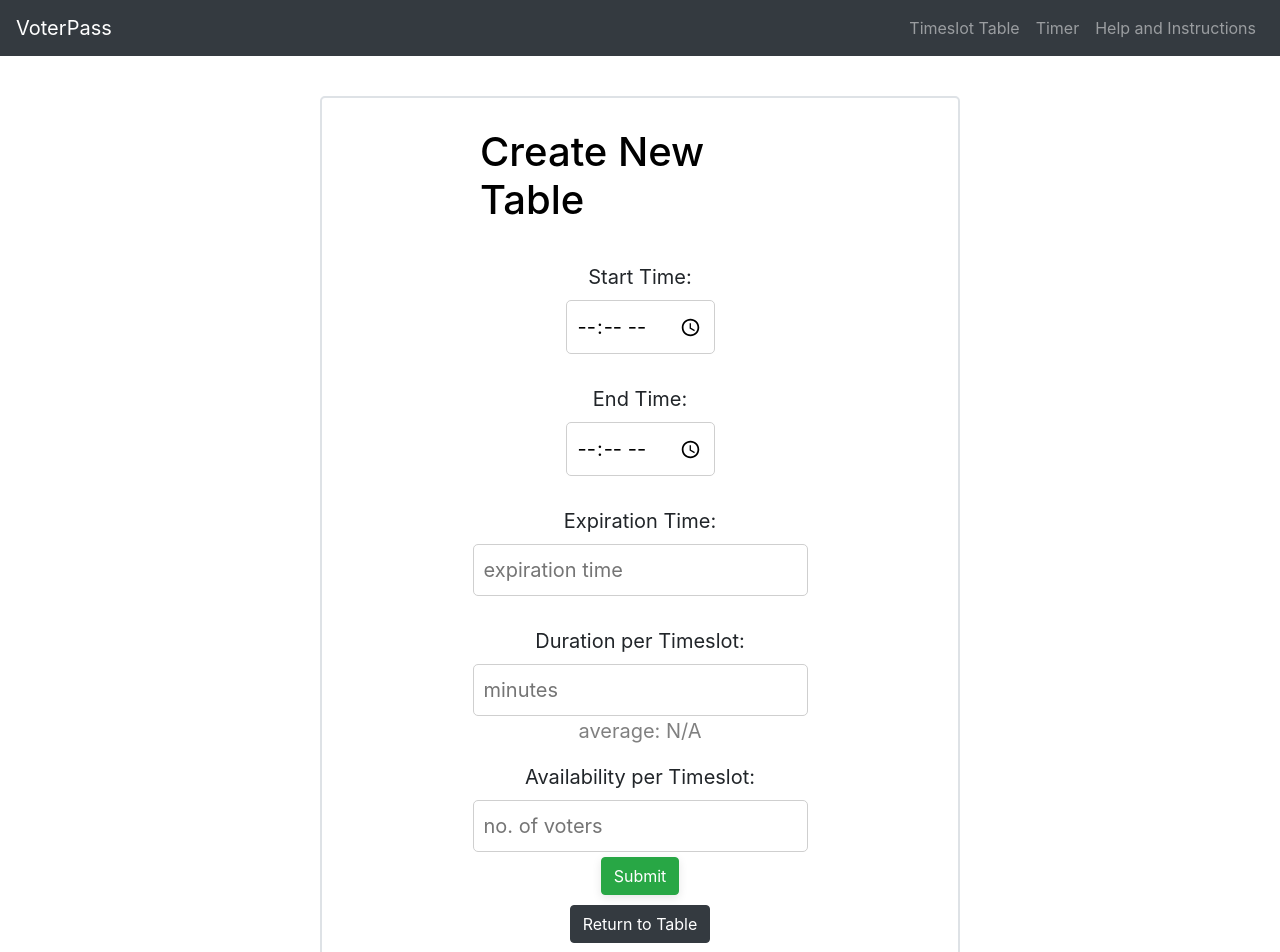
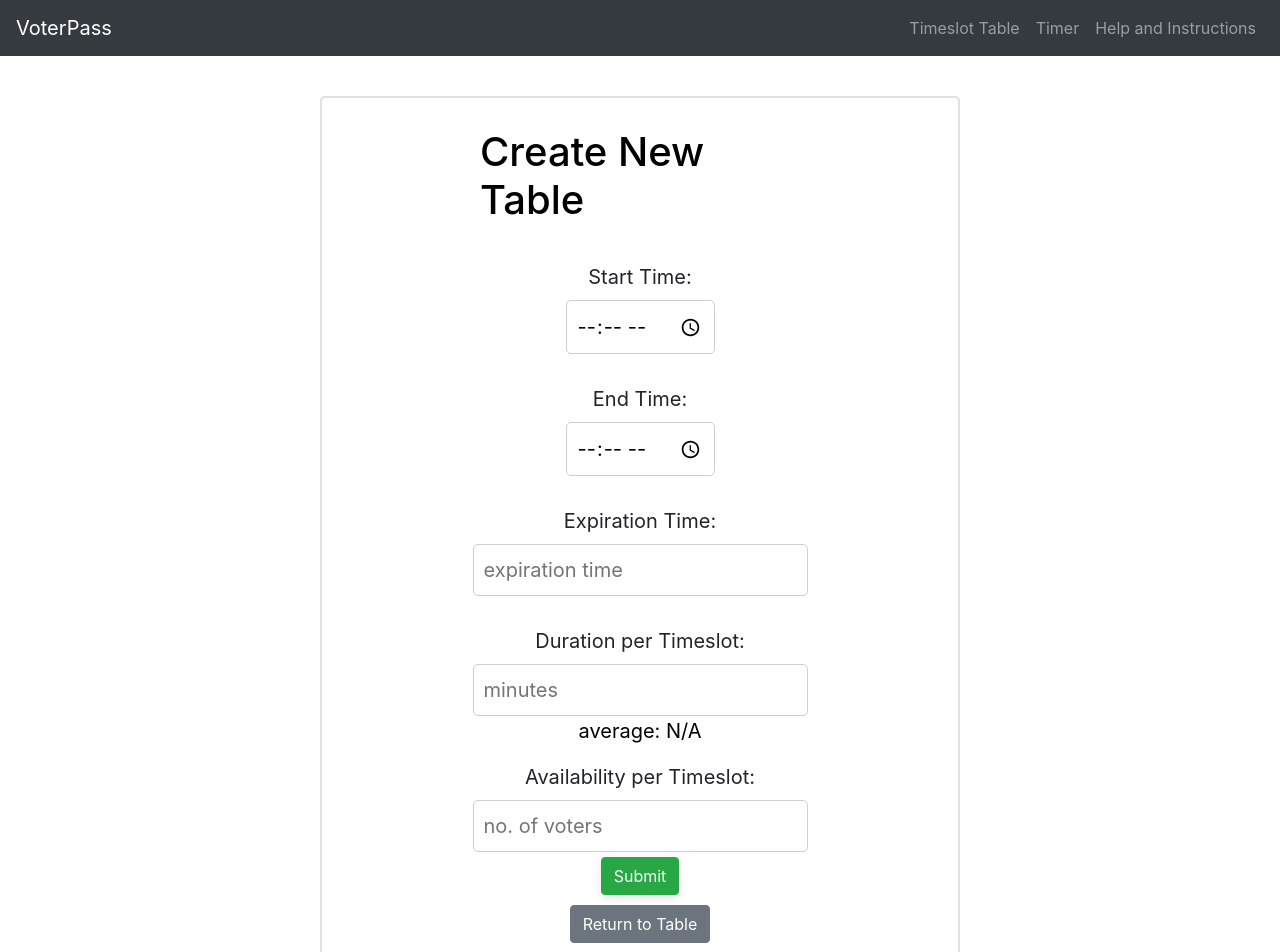
Before and after one commit to CEN-Team-Four/VoterPass, a React (Create React App) app in the folder voter-pass/: page /new-time-table in a window 1280 px wide. Shown: the top 952 px of the page. Built offline with nearby package versions, Linux system fonts and the light colour scheme.

Commit message:
Proofread and change color of buttons

```diff
--- a/voter-pass/src/components/NewQR/index.js
+++ b/voter-pass/src/components/NewQR/index.js
@@ -36,7 +36,7 @@ class NewQR extends Component {
             </div>
             <div className = 'buttons'>
               <Button className="btn" variant="primary" onClick={window.print}>Print</Button>
-              <Button className="btn" variant="dark" href="/">Return to table</Button>
+              <Button className="btn" variant="secondary" href="/">Return to Table</Button>
             </div>
         </div>
     );
--- a/voter-pass/src/components/NewTable/index.js
+++ b/voter-pass/src/components/NewTable/index.js
@@ -211,7 +211,7 @@ class NewTable extends Component{
           />
 
           <Button variant="success" type="submit">Submit</Button>
-          <Button variant="dark" href="/">Return to Table</Button>
+          <Button variant="secondary" href="/">Return to Table</Button>
           {this.state.submitted === true &&  (
               <Redirect to="/" />
           )}
--- a/voter-pass/src/components/ScanQR/index.js
+++ b/voter-pass/src/components/ScanQR/index.js
@@ -62,7 +62,7 @@ class ScanQR extends Component {
             </div>
             <div class="row" className="cen">
         <Link to={{pathname: '/'}}>
-            <Button variant="success" onClick={this.updateAvailability}>Return to table</Button>
+            <Button variant="secondary" onClick={this.updateAvailability}>Return to Table</Button>
           </Link>
         </div>
           </div>
--- a/voter-pass/src/components/Timer/index.js
+++ b/voter-pass/src/components/Timer/index.js
@@ -81,13 +81,13 @@ class Timer extends Component {
               <Button variant="success" onClick={this.startTimer}>Start</Button>
             )}
             {this.state.timerOn === true && (
-              <Button variant="danger" onClick={this.stopTimer}>Stop</Button>
+              <Button variant="secondary" onClick={this.stopTimer}>Stop</Button>
             )}
             {this.state.timerOn === false && this.state.timerTime > 0 && (
-              <Button variant="dark" onClick={this.startTimer}>Resume</Button>
+              <Button variant="success" onClick={this.startTimer}>Resume</Button>
             )}
             {this.state.timerOn === false && this.state.timerTime > 0 && (
-              <Button variant="dark" onClick={this.resetTimer}>Reset</Button>
+              <Button variant="secondary" onClick={this.resetTimer}>Reset</Button>
             )}
             {this.state.timerOn === false && this.state.timerTime > 0 && (
               <Button variant="dark" onClick={this.storeTime}>Add to List</Button>
@@ -96,7 +96,7 @@ class Timer extends Component {
 
           <div className="buttons-row-2">
             {!(localStorage.getItem('listOfTimes') === null) && (
-              <Button variant="dark" onClick={this.clearList}>Clear List</Button>
+              <Button variant="danger" onClick={this.clearList}>Clear List</Button>
             )}
           </div>
         </div>
--- a/voter-pass/src/index.css
+++ b/voter-pass/src/index.css
@@ -18,6 +18,10 @@ h1 {
 
 h2 {
 	margin-left: 1rem;
+}
+
+p, ol, li {
+	color: black !important;
 }
 
 /* ##### general ##### */
```
